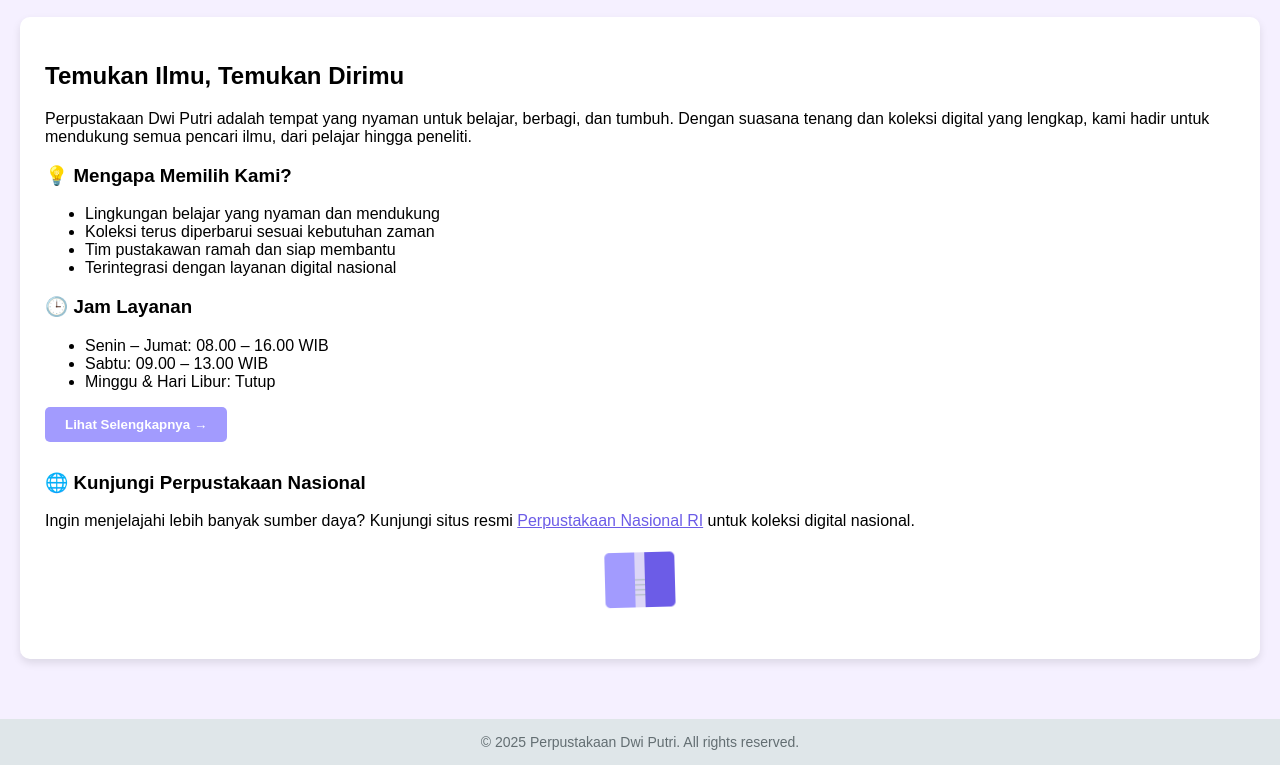
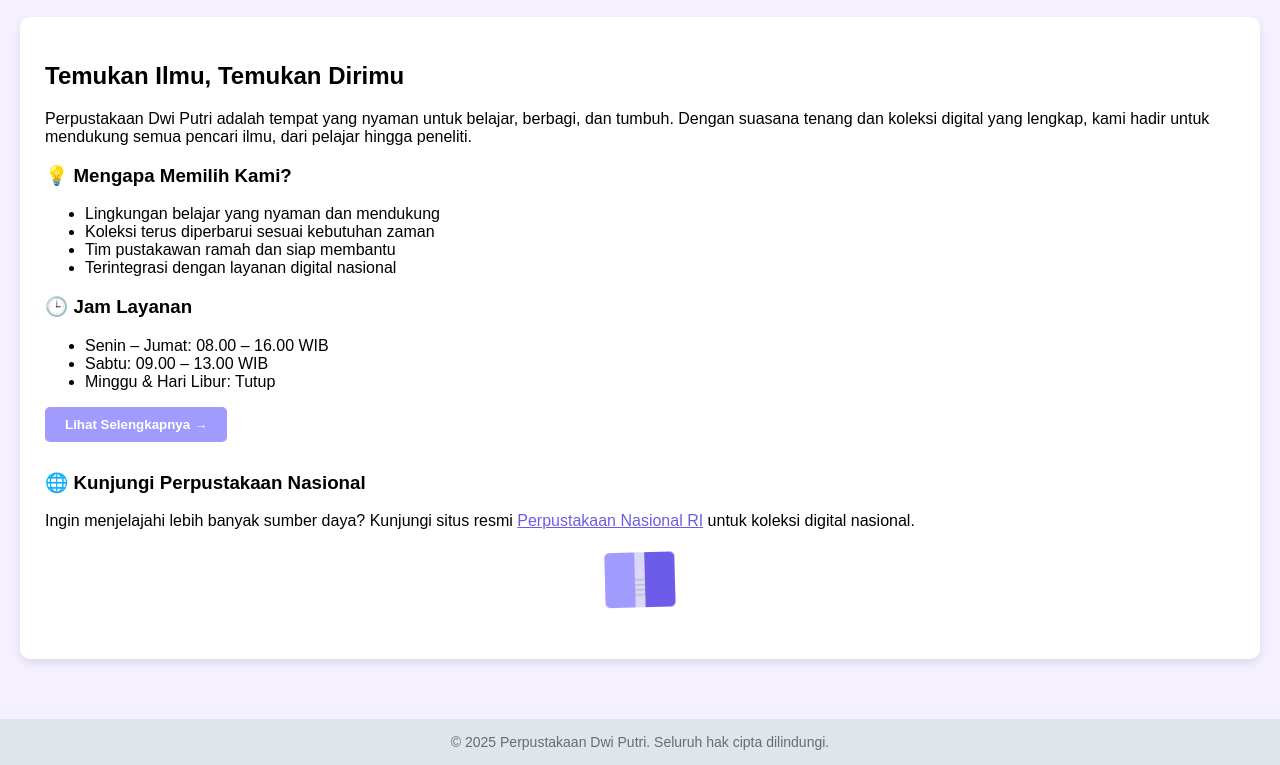
Before and after one commit to dwis-13/digilib, a plain HTML site: page index.html in a window 1280 px wide. Shown: the part 121-886 px from the top of the page. Drawn offline with Linux system fonts and the light colour scheme.

Commit message:
Update index.html

```diff
--- a/index.html
+++ b/index.html
@@ -160,7 +160,7 @@
     </div>
 
     <footer>
-        &copy; 2025 Perpustakaan Dwi Putri. All rights reserved.
+        &copy; 2025 Perpustakaan Dwi Putri. Seluruh hak cipta dilindungi.
     </footer>
 </body>
 </html>
```
